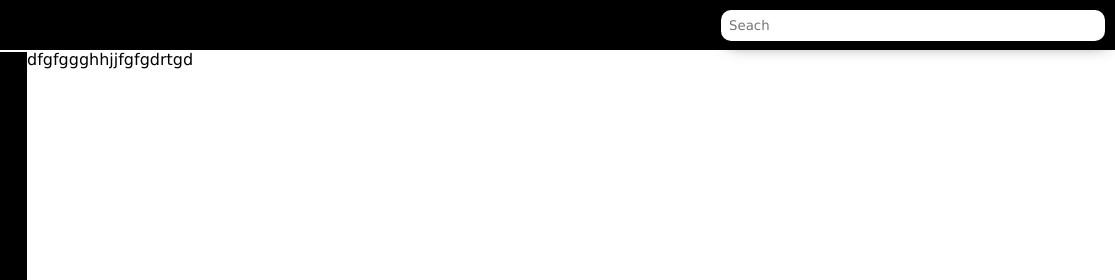
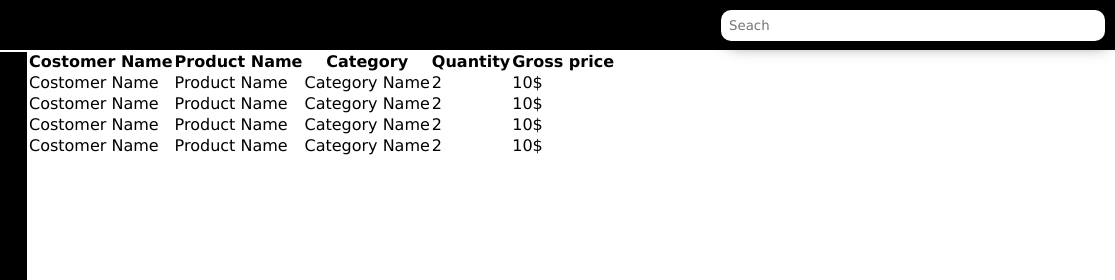
Before and after one commit to EMCHA123/POS-System-groupA7, a plain HTML site: page pages/history.html in a window 1280 px wide. Shown: the top 280 px of the page, 165-1280 px from the left. Drawn offline with Linux system fonts and the light colour scheme.

Commit message:
#1 create table on html

```diff
--- a/pages/history.html
+++ b/pages/history.html
@@ -29,10 +29,51 @@
             <div class="product-side">
                 <div class="cartPro-side">
                     <!-- To do________________________________ -->
+                    <table>
+                        <thead>
+                            <tr>
+                                <th>Costomer Name</th>
+                                <th>Product Name</th>
+                                <th>Category</th>
+                                <th>Quantity</th>
+                                <th>Gross price</th>
+                            </tr>
+                        </thead>
+                        <tbody>
+                            <tr>
+                                <td>Costomer Name</td>
+                                <td>Product Name</td>
+                                <td>Category Name</td>
+                                <td>2</td>
+                                <td>10$</td>
+                            </tr>
+                            <tr>
+                                <td>Costomer Name</td>
+                                <td>Product Name</td>
+                                <td>Category Name</td>
+                                <td>2</td>
+                                <td>10$</td>
+                            </tr>
+                            <tr>
+                                <td>Costomer Name</td>
+                                <td>Product Name</td>
+                                <td>Category Name</td>
+                                <td>2</td>
+                                <td>10$</td>
+                            </tr>
+                            <tr>
+                                <td>Costomer Name</td>
+                                <td>Product Name</td>
+                                <td>Category Name</td>
+                                <td>2</td>
+                                <td>10$</td>
+                            </tr>
+                        </tbody>
+                    </table>
                 </div>
                 <div class="addToCart-side">
                     <!-- To do______________________________ -->
-                    dfgfggghhjjfgfgdrtgd
+
                 </div>
             </div>
         </div>
```
